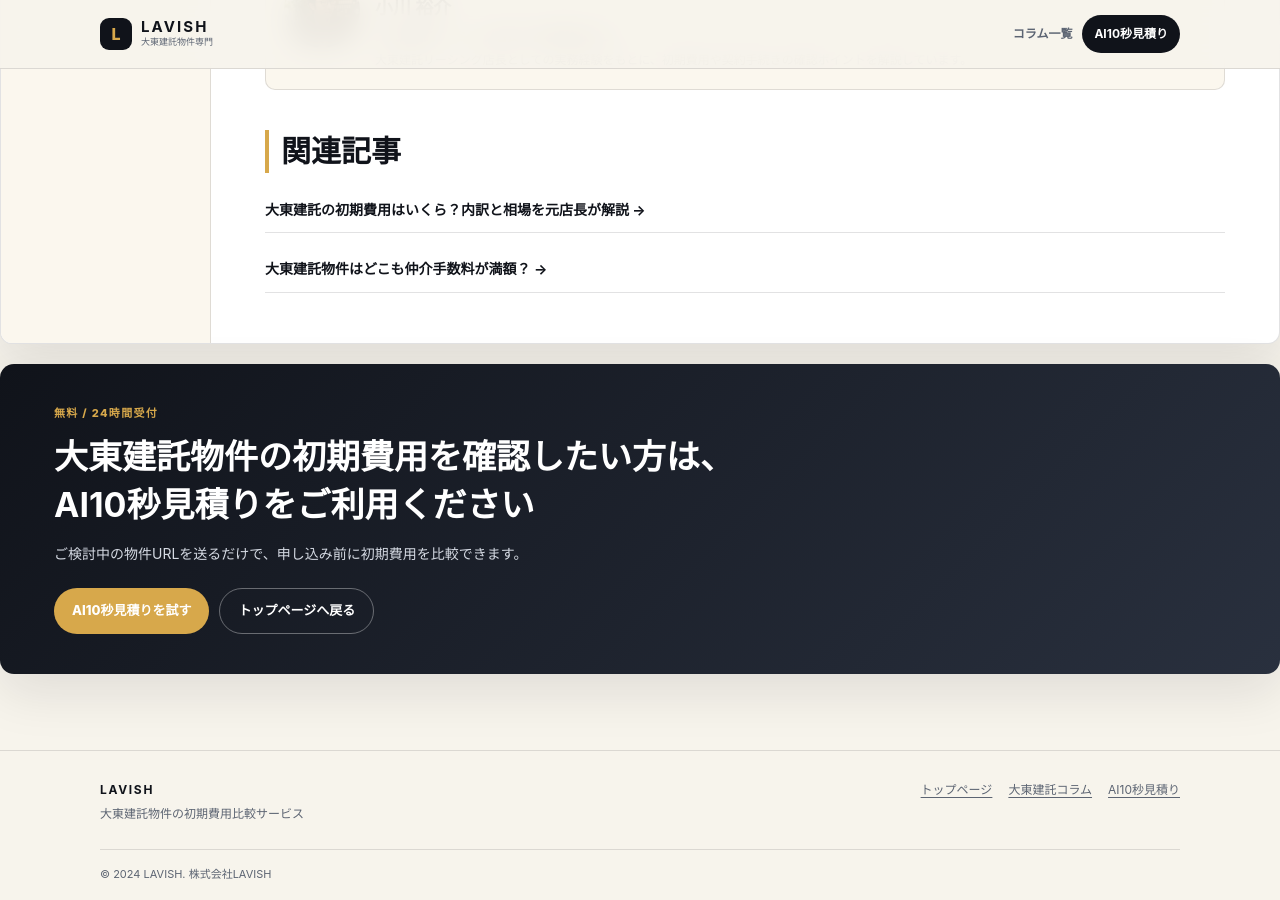
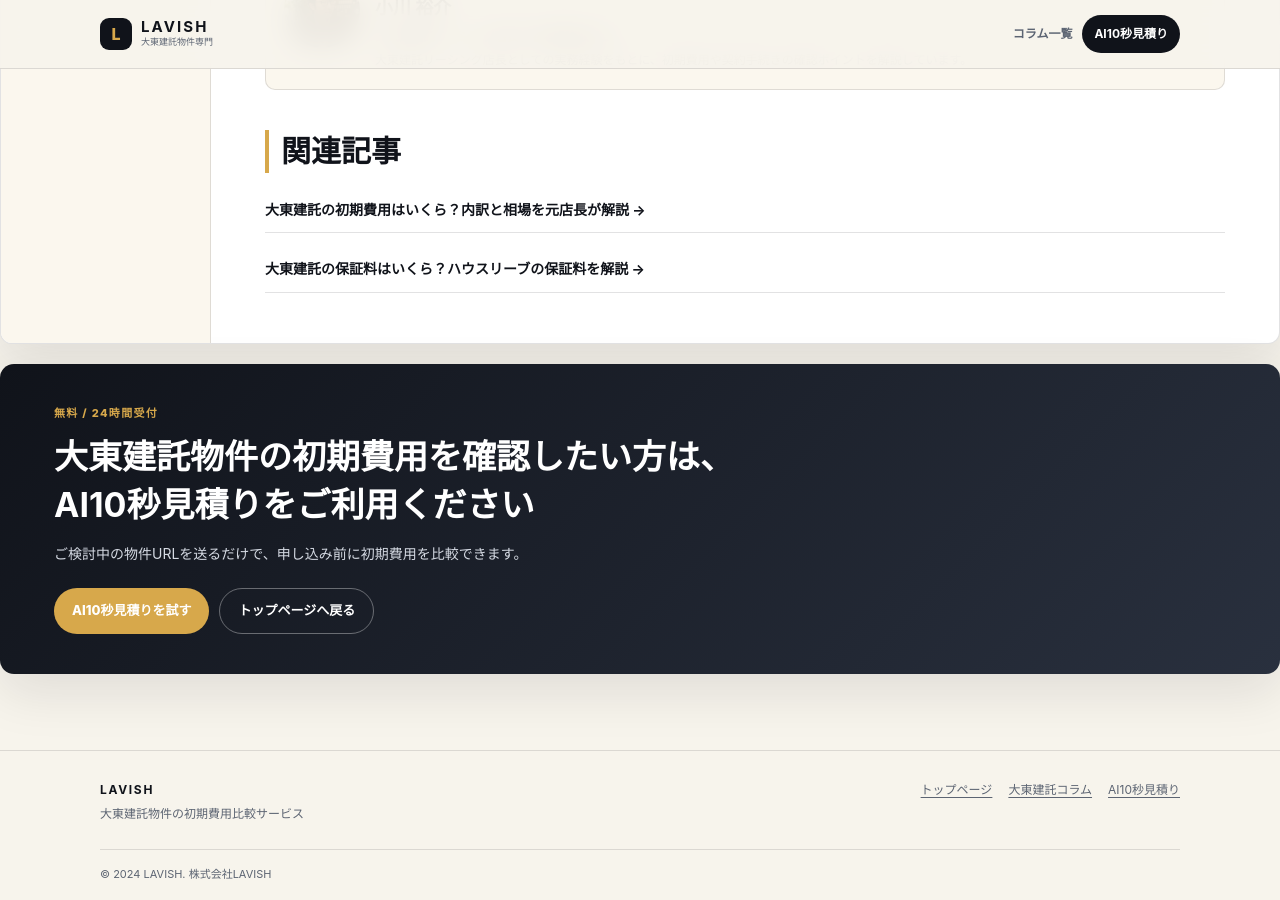
Before and after one commit to lavio8/lavio, a Jekyll site: the page built from _posts/2026-07-13-daito-chukaitesuryo.md, in a window 1280 px wide and 900 px high, scrolled down 5733 px. Built offline with Jekyll 4.4.1, drawn with Linux system fonts in a browser that asks for light colours.

Commit message:
保証料の記事への関連記事リンクを追加

```diff
--- a/_posts/2026-07-13-daito-chukaitesuryo.md
+++ b/_posts/2026-07-13-daito-chukaitesuryo.md
@@ -25,8 +25,8 @@ toc:
 related:
   - title: 大東建託の初期費用はいくら？内訳と相場を元店長が解説
     url: /column/daito-shokihiyou/
-  - title: 大東建託物件はどこも仲介手数料が満額？
-    url: /column/dk-select/
+  - title: 大東建託の保証料はいくら？ハウスリーブの保証料を解説
+    url: /column/daito-hoshoryo/
 faq:
   - question: 当社が大東建託物件の初期費用を安くできるのはなぜですか？
     answer: 高額な店舗家賃、多数の営業スタッフ、営業車、大規模な広告掲載などの固定費を抑え、大東建託物件に特化して業務を効率化しているためです。
```
